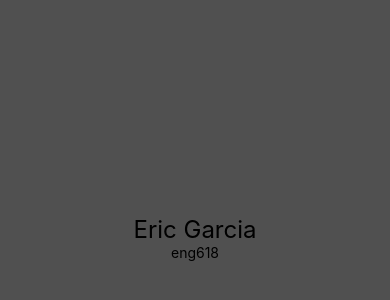
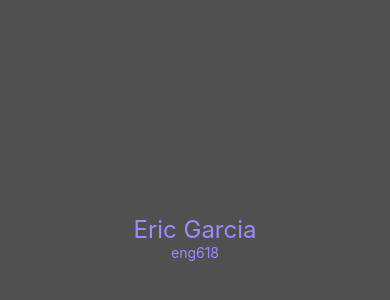
Before and after one commit to eng618/RN_eng618, a React Native app: screen / in a window 390 px wide. Shown: the part 184-484 px from the top of the page. Built offline with nearby package versions, Linux system fonts and the light colour scheme.

Commit message:
fix: match text color to logo

```diff
--- a/App.js
+++ b/App.js
@@ -4,8 +4,8 @@ import { StyleSheet, Text, View } from "react-native";
 export default function App() {
   return (
     <View style={styles.container}>
-      <Text style={styles.hero}>Eric Garcia</Text>
-      <Text>eng618</Text>
+      <Text style={[styles.text, styles.hero]}>Eric Garcia</Text>
+      <Text style={styles.text}>eng618</Text>
       <StatusBar style="auto" />
     </View>
   );
@@ -21,4 +21,7 @@ const styles = StyleSheet.create({
   hero: {
     fontSize: 24,
   },
+  text: {
+    color: "#9C8BFF",
+  },
 });
```
